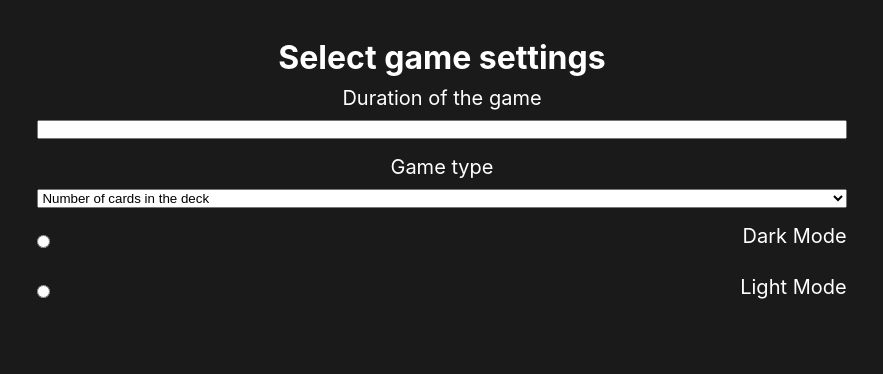
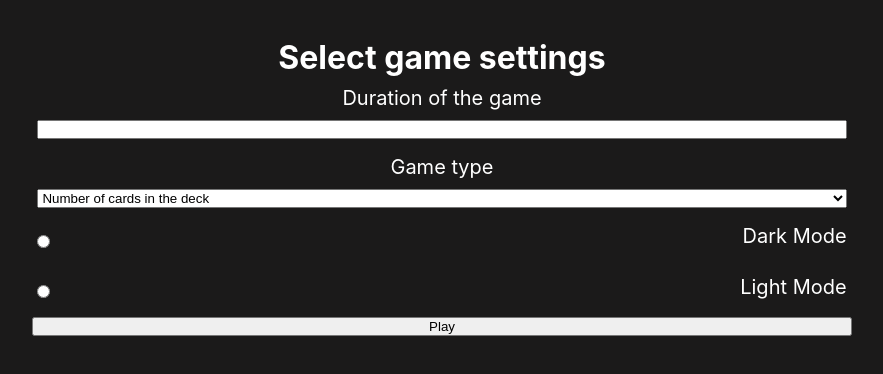
Before and after one commit to Andrew193/Fool, a React app: page / in a window 1280 px wide. Shown: the top 374 px of the page, without its empty margins (198-1081 px from the left). Built offline with nearby package versions, Linux system fonts and the light colour scheme.

Commit message:
Update index.jsx

```diff
--- a/src/components/mainPage/MainPageSetSettings/index.jsx
+++ b/src/components/mainPage/MainPageSetSettings/index.jsx
@@ -3,7 +3,11 @@ import Script from "./validator"
 function Settings(props) {
     const { isErrors, setIsErrors, setDarkMode } = props;
     return (
-        <form className={s.FormSet}>
+        <form className={s.FormSet} onSubmit={(e)=>{
+            e.preventDefault()
+            console.log(e.target.elements.Gtype.value)
+            console.log(e.target.elements.mode.value)
+            console.log(e.target.elements.times.value);}}>
             <label htmlFor={"times"}>
                 <span>Duration of the game</span>
                 <input id={"times"} type={"number"} onBlur={(e) => Script.Updater(setIsErrors, Script.Validator(e.target.value))} />
@@ -26,6 +30,7 @@ function Settings(props) {
             <label htmlFor={"gameMode"} className={s.gameMode}>
                 <input type={"radio"} value={"false"} name={"mode"} onClick={() => { setDarkMode(false) }} /><span>Light Mode</span>
             </label>
+            <button type="submit">Play</button>
         </form>
     )
 }
```
